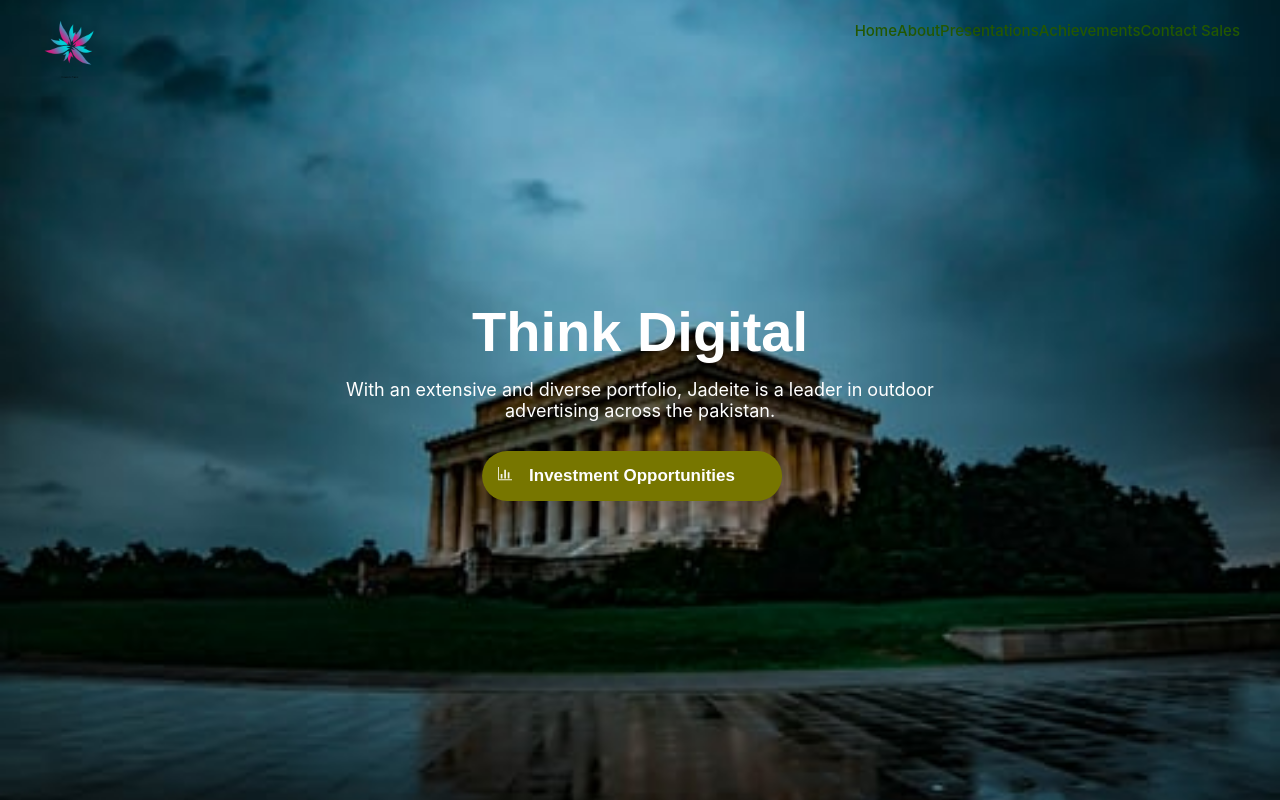
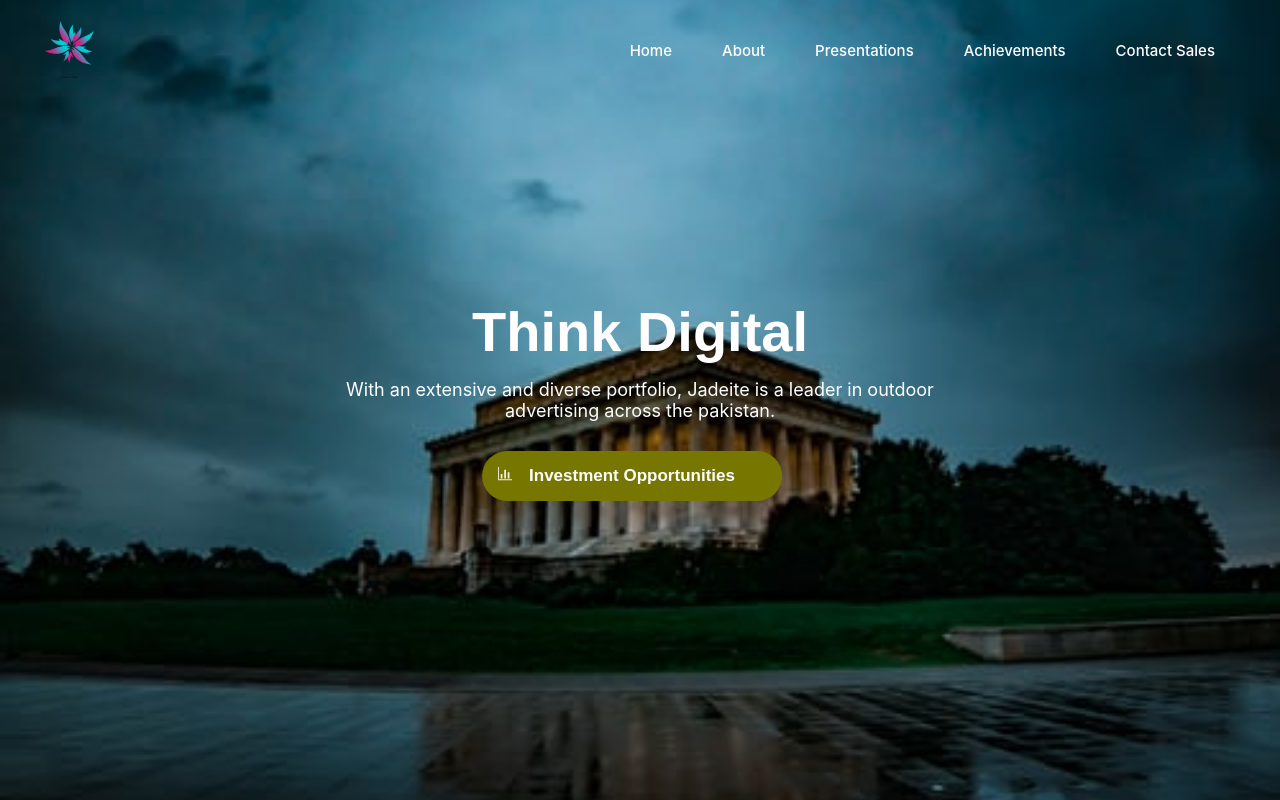
Before and after one commit to Zaibi727/Collection-of-Designs, a React (Create React App) app: page / in a window 1280 px wide. Built offline with nearby package versions, Linux system fonts and the light colour scheme.

Commit message:
Update twentyMay.module.css

```diff
--- a/src/components/twentyMay/twentyMay.module.css
+++ b/src/components/twentyMay/twentyMay.module.css
@@ -19,7 +19,7 @@
     text-decoration: none;
 }
 .mbLinks li a:active{
-  color: #030303;
+  color: #777600;
 }
 .responsiveNavWrapper{
     display: none;
@@ -36,14 +36,15 @@
 }
 .navUl{
     display: flex;
+    align-items: center;
     list-style: none;
 }
 .navUl li{
-    margin-left: 0px 25px;
+    margin: 0px 25px;
 }
 .navUl li a{
     text-decoration: none;
-    color: rgb(35, 87, 0);
+    color: rgb(255, 255, 255);
     font-size: 15px;
     font-weight: 500;
 }
```
